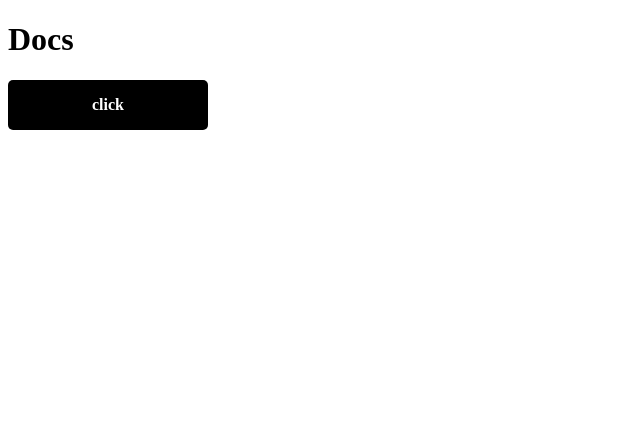
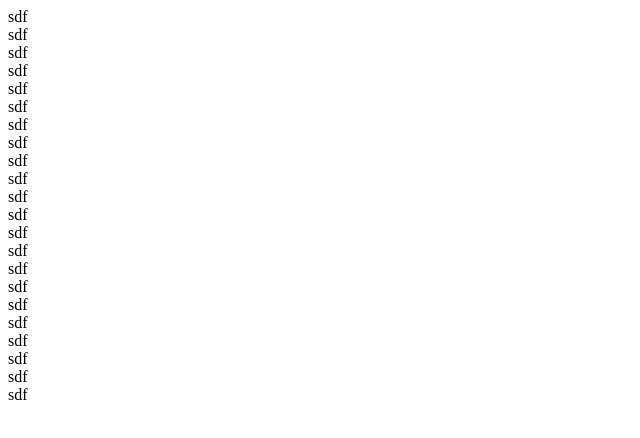
Before and after one commit to Team-DGSW-BambooForest/bamboo-web, a Next.js app in the folder apps/user/: page / in a window 1280 px wide. Shown: the top 438 px of the page, without its empty margins (0-640 px from the left). Built offline with nearby package versions, Linux system fonts and the light colour scheme.

Commit message:
login, list

```diff
--- /dev/null
+++ b/apps/user/atom/Auth/AuthState.ts
@@ -0,0 +1,38 @@
+import { atom, selector } from "recoil";
+
+export interface AuthAtomType {
+  isLogined: boolean;
+  userName: string | null;
+}
+
+export const AuthState = atom<AuthAtomType>({
+  key: "authState",
+  default: {
+    isLogined: true,
+    userName: null,
+  },
+});
+
+/**
+ * 로그인 상태 여부 체크
+ * @returns boolean
+ */
+export const getLoginCheck = selector({
+  key: "getLoginCheck",
+  get: ({ get }) => {
+    const auth = get(AuthState);
+    return auth.isLogined;
+  },
+});
+
+/**
+ * 로그인된 유저의 이름
+ * @returns string
+ */
+export const getUserName = selector({
+  key: "getUserName",
+  get: ({ get }) => {
+    const auth = get(AuthState);
+    return auth.userName;
+  },
+});
--- /dev/null
+++ b/apps/user/components/common/Auth/AuthCheck.tsx
@@ -0,0 +1,24 @@
+import { useRouter } from "next/router";
+import React, { useEffect } from "react";
+import { useRecoilValue } from "recoil";
+import { getLoginCheck } from "../../../atom/Auth/AuthState";
+
+interface AuthCheckProps {
+  children: React.ReactNode;
+}
+
+const AuthCheck = ({ children }: AuthCheckProps) => {
+  const isLogined = useRecoilValue(getLoginCheck);
+  const router = useRouter();
+
+  useEffect(() => {
+    if (!isLogined) {
+      router.push("/login");
+    }
+    // eslint-disable-next-line react-hooks/exhaustive-deps
+  }, [isLogined, router.pathname]);
+
+  return <>{children}</>;
+};
+
+export default AuthCheck;
--- a/apps/user/package.json
+++ b/apps/user/package.json
@@ -12,7 +12,8 @@
     "next": "13.0.0",
     "react": "^18.2.0",
     "react-dom": "^18.2.0",
-    "ui": "*"
+    "ui": "*",
+    "custom-util": "*"
   },
   "devDependencies": {
     "@babel/core": "^7.0.0",
--- /dev/null
+++ b/apps/user/pages/_app.tsx
@@ -0,0 +1,14 @@
+import { RecoilRoot } from "recoil";
+import AuthCheck from "../components/common/Auth/AuthCheck";
+
+function MyApp({ Component, pageProps }: any) {
+  return (
+    <RecoilRoot>
+      <AuthCheck>
+        <Component ponent {...pageProps} />
+      </AuthCheck>
+    </RecoilRoot>
+  );
+}
+
+export default MyApp;
--- a/apps/user/pages/index.tsx
+++ b/apps/user/pages/index.tsx
@@ -1,12 +1,59 @@
-import { Button } from "ui";
+import {
+  GetServerSideProps,
+  GetServerSidePropsContext,
+  InferGetServerSidePropsType,
+} from "next";
 
-export default function Docs() {
+export default function Docs({
+  post,
+}: InferGetServerSidePropsType<typeof getServerSideProps>) {
   return (
-    <div>
-      <h1>Docs</h1>
-      <Button color="black" size="lg">
-        click
-      </Button>
-    </div>
+    <>
+      {post.map((v: any, idx: number) => (
+        <div key={idx}>{v.title}</div>
+      ))}
+    </>
   );
 }
+
+/**
+ * 게시글을 불러온후 props로 넘겨줌
+ *
+ * @param context
+ * @returns post
+ */
+export const getServerSideProps: GetServerSideProps<{ post: any[] }> = async ({
+  req,
+  res,
+}: GetServerSidePropsContext) => {
+  const post = [
+    { title: "sdf" },
+    { title: "sdf" },
+    { title: "sdf" },
+    { title: "sdf" },
+    { title: "sdf" },
+    { title: "sdf" },
+    { title: "sdf" },
+    { title: "sdf" },
+    { title: "sdf" },
+    { title: "sdf" },
+    { title: "sdf" },
+    { title: "sdf" },
+    { title: "sdf" },
+    { title: "sdf" },
+    { title: "sdf" },
+    { title: "sdf" },
+    { title: "sdf" },
+    { title: "sdf" },
+    { title: "sdf" },
+    { title: "sdf" },
+    { title: "sdf" },
+    { title: "sdf" },
+  ];
+
+  return {
+    props: {
+      post,
+    },
+  };
+};
```
Also changed, not shown: apps/user/pages/404.tsx (added, +7 -0 lines), apps/user/pages/500.tsx (added, +7 -0 lines), apps/user/pages/login.tsx (added, +35 -0 lines).
